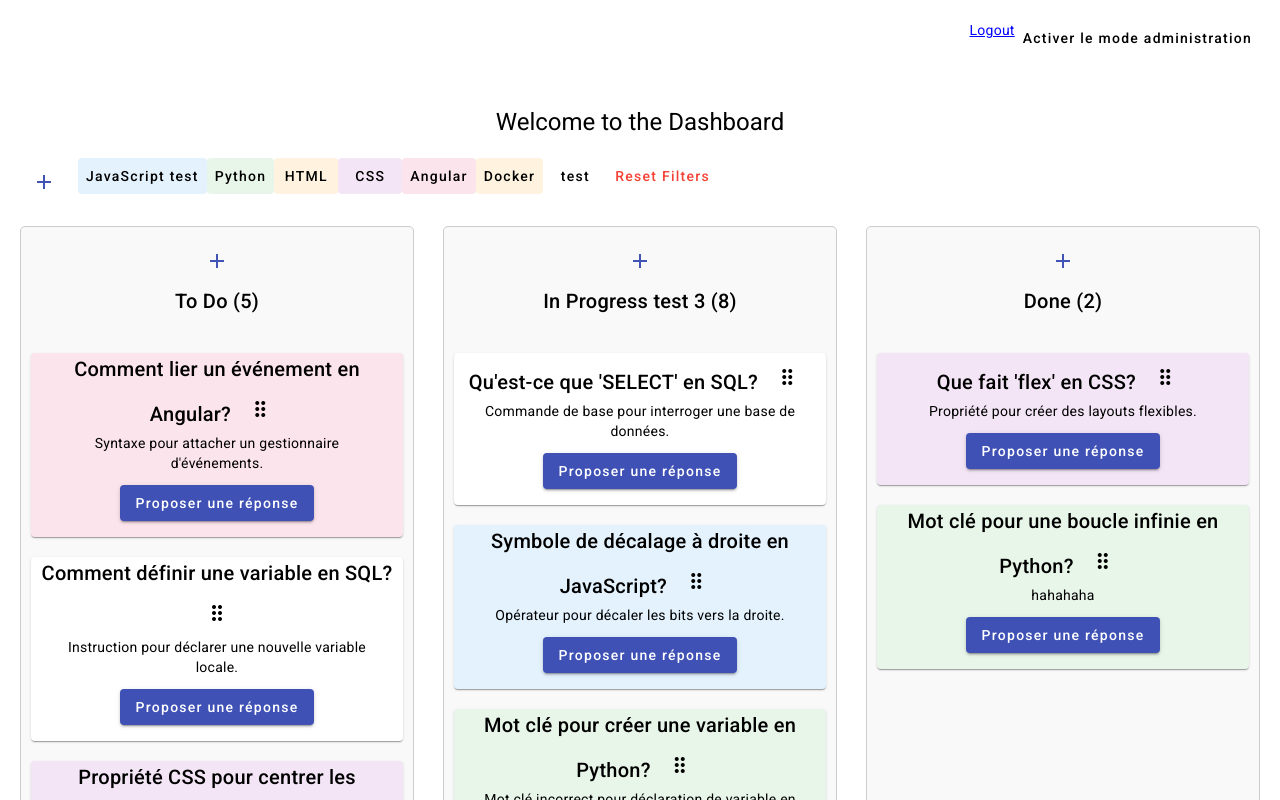
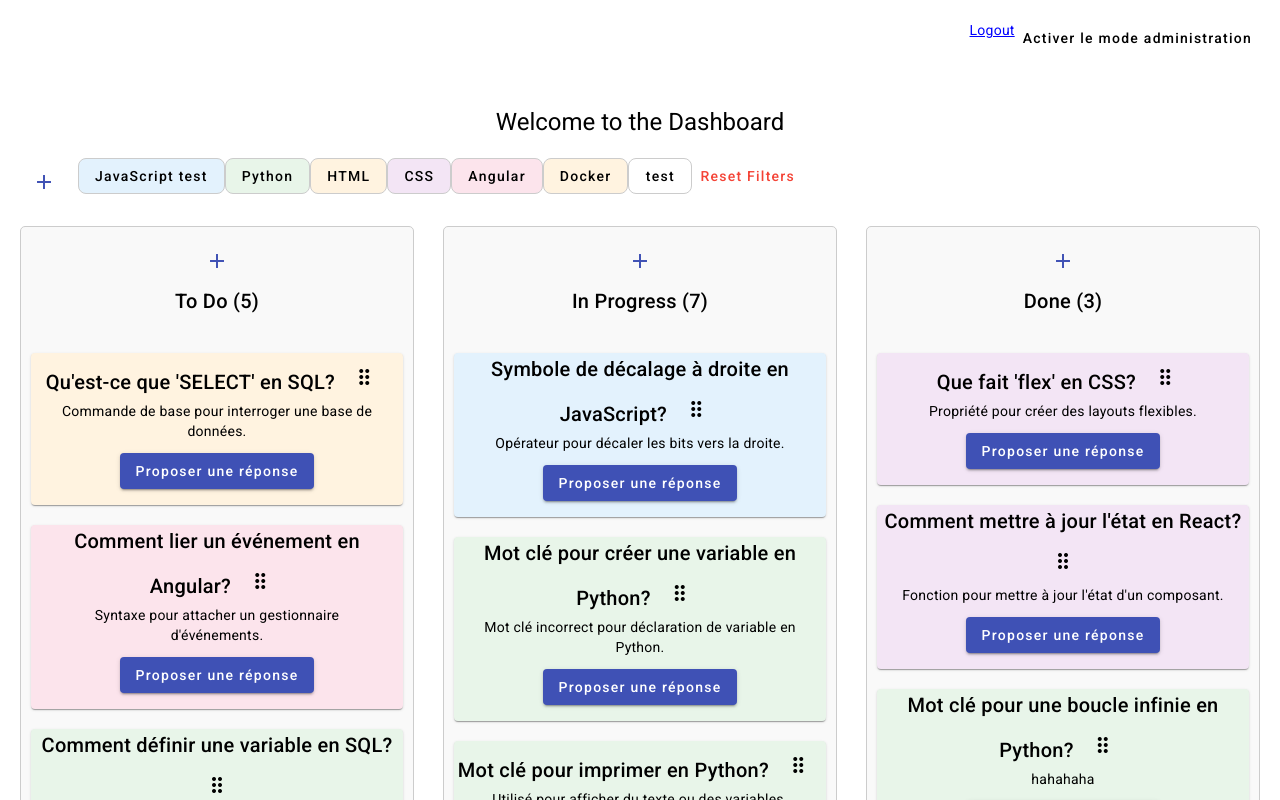
Before and after one commit to ramyozi/memopus, an Angular app: page /dashboard in a window 1280 px wide. Shown: the top 800 px of the page. Built offline with nearby package versions, Linux system fonts and the light colour scheme; data requests are answered from the project's data file; sample sign-in values are in the browser's storage.

Commit message:
Enhancement: Improve tag selection styling

```diff
--- a/db.json
+++ b/db.json
@@ -1,12 +1,12 @@
 {
   "cards": [
     {
-      "id": "1",
       "question": "Qu'est-ce que 'SELECT' en SQL?",
       "answer": "Commande de requête",
       "description": "Commande de base pour interroger une base de données.",
-      "tag": "8",
-      "column": "2"
+      "tag": "3",
+      "column": "1",
+      "id": "1"
     },
     {
       "id": "2",
@@ -57,12 +57,12 @@
       "column": "1"
     },
     {
-      "id": "12",
       "question": "Comment définir une variable en SQL?",
       "answer": "DECLARE",
       "description": "Instruction pour déclarer une nouvelle variable locale.",
-      "tag": "8",
-      "column": "1"
+      "tag": "2",
+      "column": "1",
+      "id": "12"
     },
     {
       "id": "14",
@@ -70,7 +70,7 @@
       "answer": "text-align: center",
       "description": "Propriété pour aligner le texte au centre.",
       "tag": "4",
-      "column": "1"
+      "column": "2"
     },
     {
       "id": "15",
@@ -81,12 +81,12 @@
       "column": "1"
     },
     {
-      "id": "16",
       "question": "Comment créer un serveur HTTP en Node.js?",
       "answer": "http.createServer()",
       "description": "Utilise http pour créer des serveurs web.",
-      "tag": "7",
-      "column": "1"
+      "tag": "9",
+      "column": "1",
+      "id": "16"
     },
     {
       "id": "17",
@@ -105,12 +105,12 @@
       "column": "2"
     },
     {
-      "id": "19",
       "question": "Comment mettre à jour l'état en React?",
       "answer": "setState()",
       "description": "Fonction pour mettre à jour l'état d'un composant.",
-      "tag": "6",
-      "column": "2"
+      "tag": "4",
+      "column": "3",
+      "id": "19"
     },
     {
       "question": "Mot clé pour une boucle infinie en Python?",
@@ -167,7 +167,7 @@
     },
     {
       "id": "2",
-      "label": "In Progress test 3",
+      "label": "In Progress",
       "order": 2
     },
     {
--- a/src/app/components/tags/tags.component.html
+++ b/src/app/components/tags/tags.component.html
@@ -5,7 +5,7 @@
   <div *ngIf="error" class="error-message">{{ error }}</div>
   <div *ngIf="!error">
     <button mat-button *ngFor="let tag of tags"
-            [ngStyle]="{ 'background-color': tag.color }"
+            [ngStyle]="getTagStyle(tag)"
             [class.selected]="selectedTags.has(tag.id)"
             (click)="toggleTagSelection(tag.id)">
       {{ tag.label }}
--- a/src/app/components/tags/tags.component.ts
+++ b/src/app/components/tags/tags.component.ts
@@ -7,6 +7,7 @@ import {MatIcon} from "@angular/material/icon";
 import {TagFormComponent} from "../forms/tag-form/tag-form.component";
 import {MatDialog} from "@angular/material/dialog";
 import {AdminService} from "../../services/admin.service";
+import {LightenDarkenColor} from "../../hooks/edit-color";
 
 @Component({
   selector: 'app-tags',
@@ -129,4 +130,35 @@ export class TagsComponent implements OnInit {
       }
     });
   }
+
+
+  /**
+   * Get the style for a tag.
+   * @param tag - The tag to get the style for.
+   */
+  getTagStyle(tag: Tag): any {
+    const isSelected = this.selectedTags.has(tag.id);
+    return {
+      'background-color': isSelected ? this.darkenColor(tag.color || 'ffffff', 20) : tag.color,
+      'color': isSelected ? '#000000' : '#000000',
+      'border': isSelected ? '2px solid #ffffff' : '1px solid #cccccc',
+      'box-shadow': isSelected ? '0 4px 8px rgba(0, 0, 0, 0.2)' : 'none',
+      'padding': isSelected ? '16px 24px' : '8px 16px',
+      'font-size': isSelected ? '1.2em' : '1em',
+      'border-radius': isSelected ? '12px' : '8px',
+      'transition': 'all 0.3s ease'
+    };
+  }
+
+
+  /**
+   * Darken a color by a specified amount.
+   * @param {string} color - The color to darken.
+   * @param {number} amount - The amount to darken the color by.
+   *
+   * @returns {string} - The darkened color.
+   */
+  darkenColor(color: string, amount: number): string {
+    return LightenDarkenColor(color, -amount);
+  }
 }
--- /dev/null
+++ b/src/app/hooks/edit-color.ts
@@ -0,0 +1,26 @@
+export function LightenDarkenColor(col: string, amt: number): string {
+  let usePound = false;
+  if ( col[0] == "#" ) {
+    col = col.slice(1);
+    usePound = true;
+  }
+
+  let num = parseInt(col,16);
+
+  let r = (num >> 16) + amt;
+
+  if ( r > 255 ) r = 255;
+  else if  (r < 0) r = 0;
+
+  let b = ((num >> 8) & 0x00FF) + amt;
+
+  if ( b > 255 ) b = 255;
+  else if  (b < 0) b = 0;
+
+  let g = (num & 0x0000FF) + amt;
+
+  if ( g > 255 ) g = 255;
+  else if  ( g < 0 ) g = 0;
+
+  return (usePound?"#":"") + (g | (b << 8) | (r << 16)).toString(16);
+}
```
